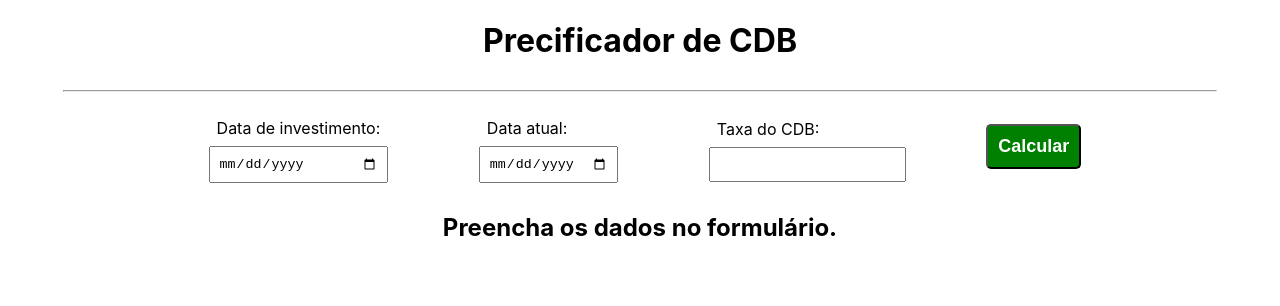
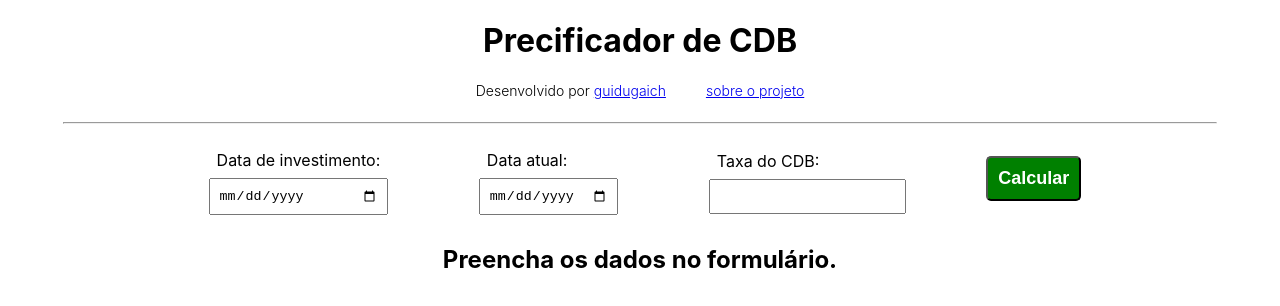
Before and after one commit to guidugaich/cdb-pricer-front, a React (Create React App) app: page / in a window 1280 px wide. Shown: the top 306 px of the page. Built offline with nearby package versions, Linux system fonts and the light colour scheme.

Commit message:
title component

```diff
--- a/src/components/Title/index.jsx
+++ b/src/components/Title/index.jsx
@@ -1,9 +1,19 @@
 import React from 'react';
+
+import './style.css'
 
 export default function index() {
   return (
-    <h1>
-      Precificador de CDB
-    </h1>
+    <div className='titleContainer'>
+      <h1>Precificador de CDB</h1>
+      <div className='infoContainer'>
+        <span>
+          Desenvolvido por <a href='https://github.com/guidugaich' target="_blank">guidugaich</a>
+        </span>
+        <span>
+          <a href='https://github.com/guidugaich/cdb-pricer' target="_blank">sobre o projeto</a>
+        </span>
+      </div>
+    </div>
   )
 }
--- /dev/null
+++ b/src/components/Title/style.css
@@ -0,0 +1,23 @@
+.titleContainer {
+  width: 100%;
+  display: flex;
+  flex-direction: column;
+  align-items: center;
+  margin-bottom: 15px;
+  text-align: center;
+}
+
+.infoContainer {
+  display: flex;
+  width: 100%;
+  justify-content: center;
+  align-items: center;
+  margin: 0 10px;
+  font-size: 14px;
+  font-weight: 300;
+  flex-wrap: wrap;
+}
+
+.infoContainer span {
+  margin: 0 20px;
+}
```
